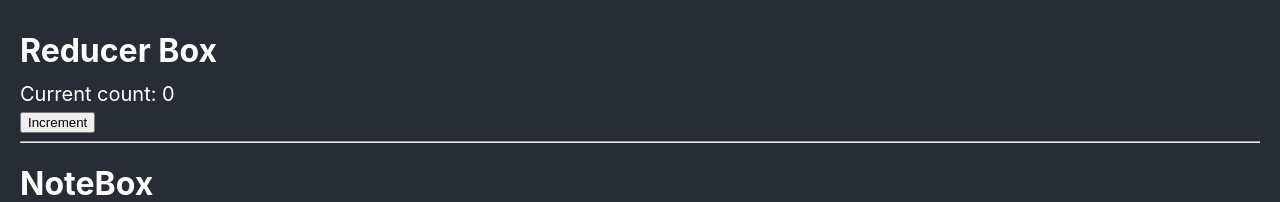
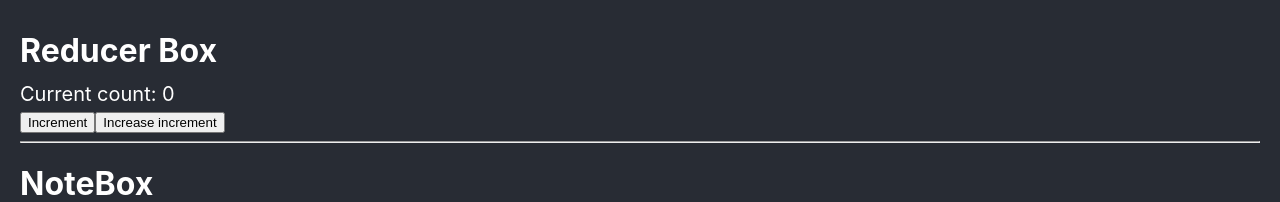
Before and after one commit to edwardtanguay/reacthooks222, a React (Create React App) app: page / in a window 1280 px wide. Shown: the top 202 px of the page. Built offline with nearby package versions, Linux system fonts and the light colour scheme; no server answers.

Commit message:
increase increment

```diff
--- a/src/components/ReducerBox.jsx
+++ b/src/components/ReducerBox.jsx
@@ -1,12 +1,14 @@
-import { useReducer } from 'react';
+import { useReducer, useState } from 'react';
 
 function ReducerBox() {
+	const [increment, setIncrement] = useState(2);
 	const [count, setCount] = useReducer((count, newCount) => count + newCount, 0);
 	return (
 		<div>
 			<h1>Reducer Box</h1>
 			<p>Current count: {count}</p>
-			<button onClick={() => setCount(1)}>Increment</button>
+			<button onClick={() => setCount(increment)}>Increment</button>
+			<button onClick={() => setIncrement(increment + 1)}>Increase increment</button>
 		</div>
 	);
 }
```
